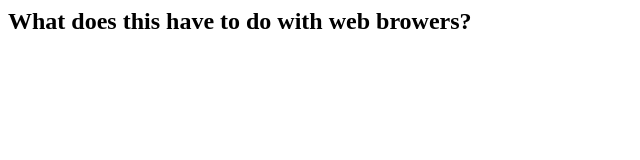
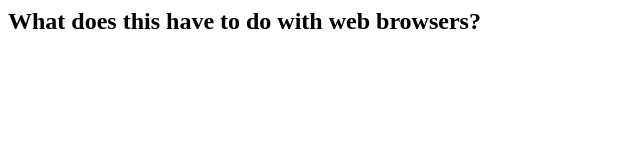
Before and after one commit to ThirstyHead/refactoring-browsers, a website: page slides/en-us/slides/what-does-this-have-to-do-with-browsers/index.html in a window 1280 px wide. Shown: the full height of the page, 0-640 px from the left. Drawn offline with Linux system fonts and the light colour scheme.

Commit message:
Fix typo (browers-->browsers)

```diff
--- a/slides/en-us/slides/what-does-this-have-to-do-with-browsers/index.html
+++ b/slides/en-us/slides/what-does-this-have-to-do-with-browsers/index.html
@@ -1,5 +1,5 @@
       <section>
-        <h2 aria-hidden="false">What does this have to do with <span class="highlight"> web browers</span>?</h2>
+        <h2 aria-hidden="false">What does this have to do with <span class="highlight"> web browsers</span>?</h2>
         <figure>
 
           <figcaption>
```
